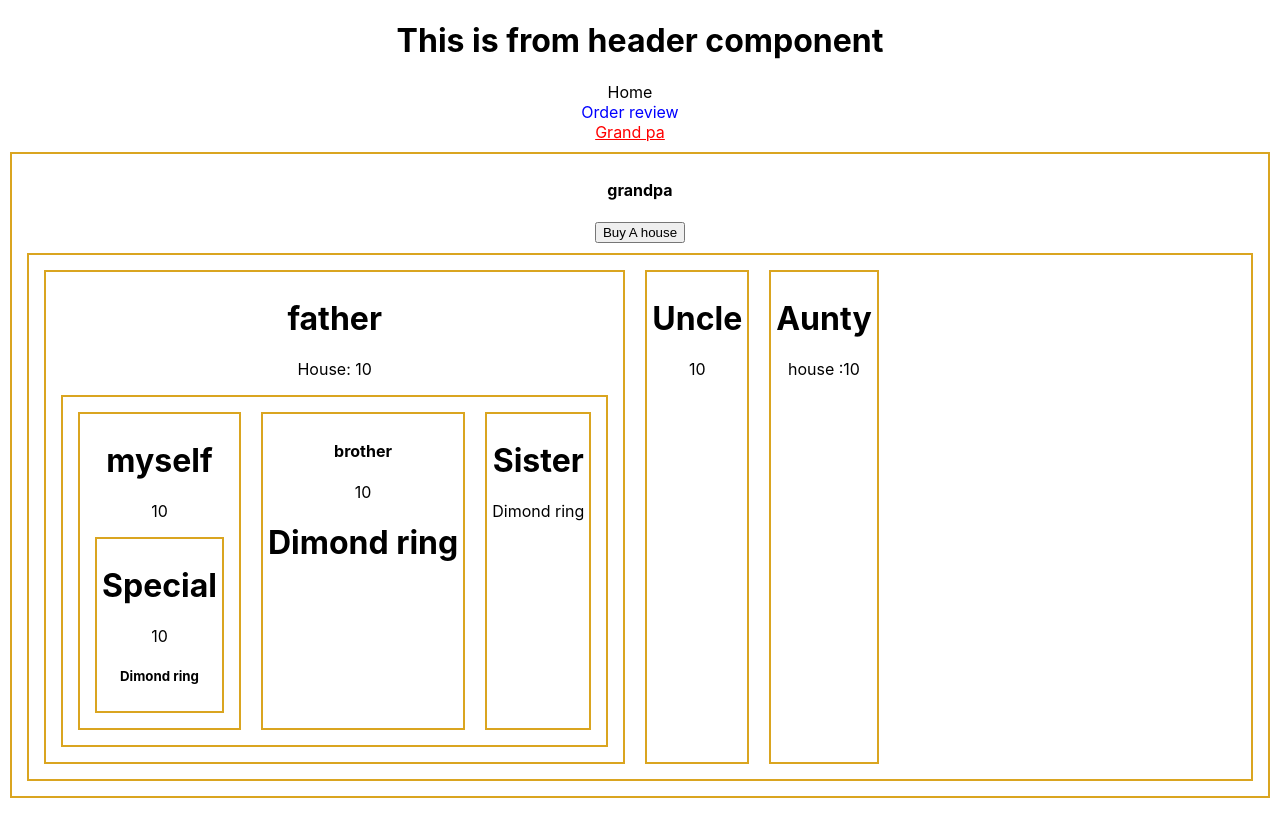
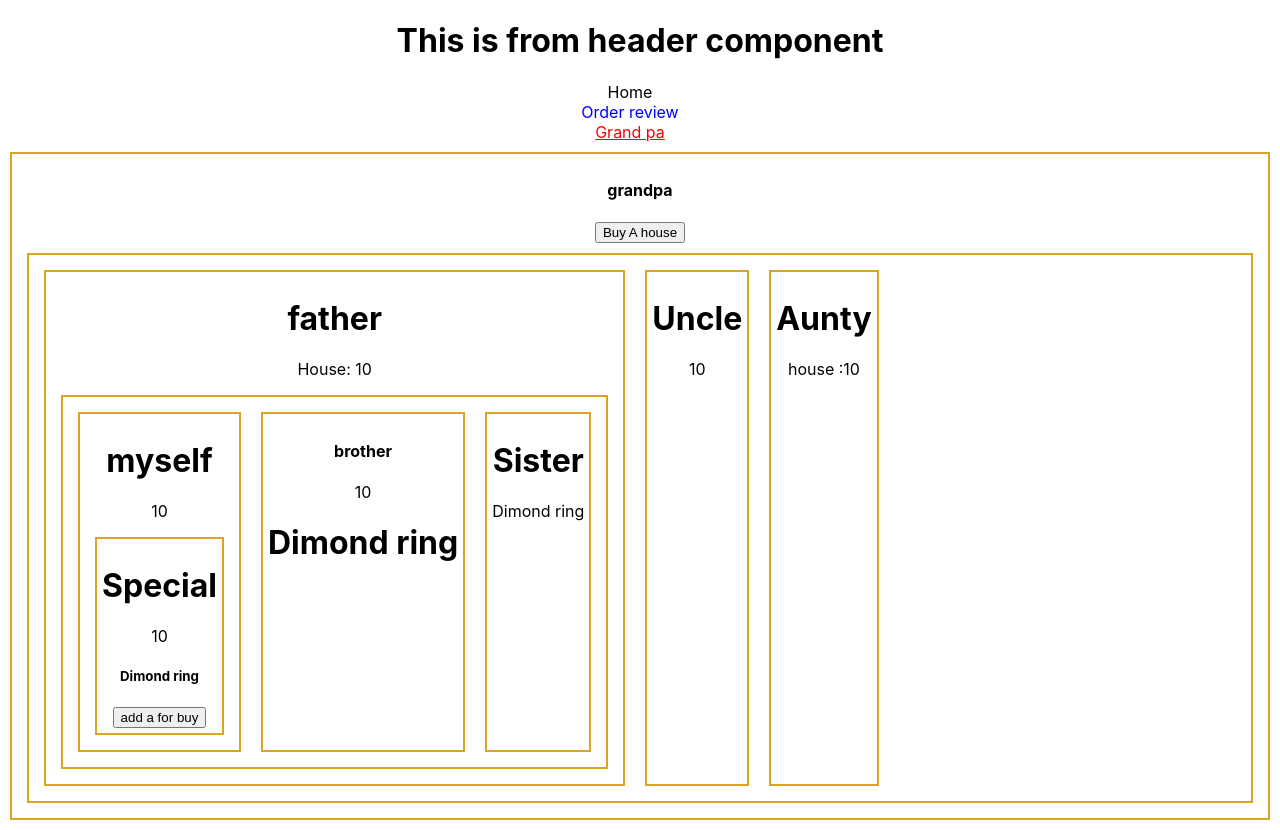
Before and after one commit to konok101/-T-shirt-Website, a React (Create React App) app: page /grandPA in a window 1280 px wide. Before the commit the page ends 808 px from the top, so only its background shows below. Built offline with nearby package versions, Linux system fonts and the light colour scheme.

Commit message:
many value parapar, one component to another component many value transfer

```diff
--- a/src/components/Grandpa/Grandpa.js
+++ b/src/components/Grandpa/Grandpa.js
@@ -11,19 +11,20 @@ const Grandpa = () => {
     const [house, sethouse] = useState(10);
     const ornaments= 'Dimond ring';
 
-    const handleBuyAhouse = () => {
+/*     const handleBuyAhouse = () => {
         const newhouse = house + 1;
         sethouse(newhouse);
-    }
+    } */
 
 
 
     return (
 
-      <ringContext.Provider value={[house, ornaments]}>
+      <ringContext.Provider value={[house, ornaments, sethouse]}>
              <div className='grandpa' >
             <h4>grandpa</h4>
-            <button onClick={handleBuyAhouse}>Buy A house</button>
+            <button onClick={()=>sethouse(house+1)}>Buy A house</button>
+
 
 
             <div style={{ display: 'flex' }}>
--- a/src/components/Uncle/Special/Special.js
+++ b/src/components/Uncle/Special/Special.js
@@ -2,12 +2,13 @@ import React, { useContext } from 'react';
 import { ringContext } from '../../Grandpa/Grandpa';
 
 const Special = () => {
-    const [house, ornaments] = useContext(ringContext);
+    const [house, ornaments, sethouse] = useContext(ringContext);
     return (
         <div>
             <h1>Special</h1>
             <p>{house}</p>
           <h5>{ornaments}</h5>
+          <button onClick={()=>sethouse(house+1)}>add a for buy</button>
         </div>
     );
 };
```
